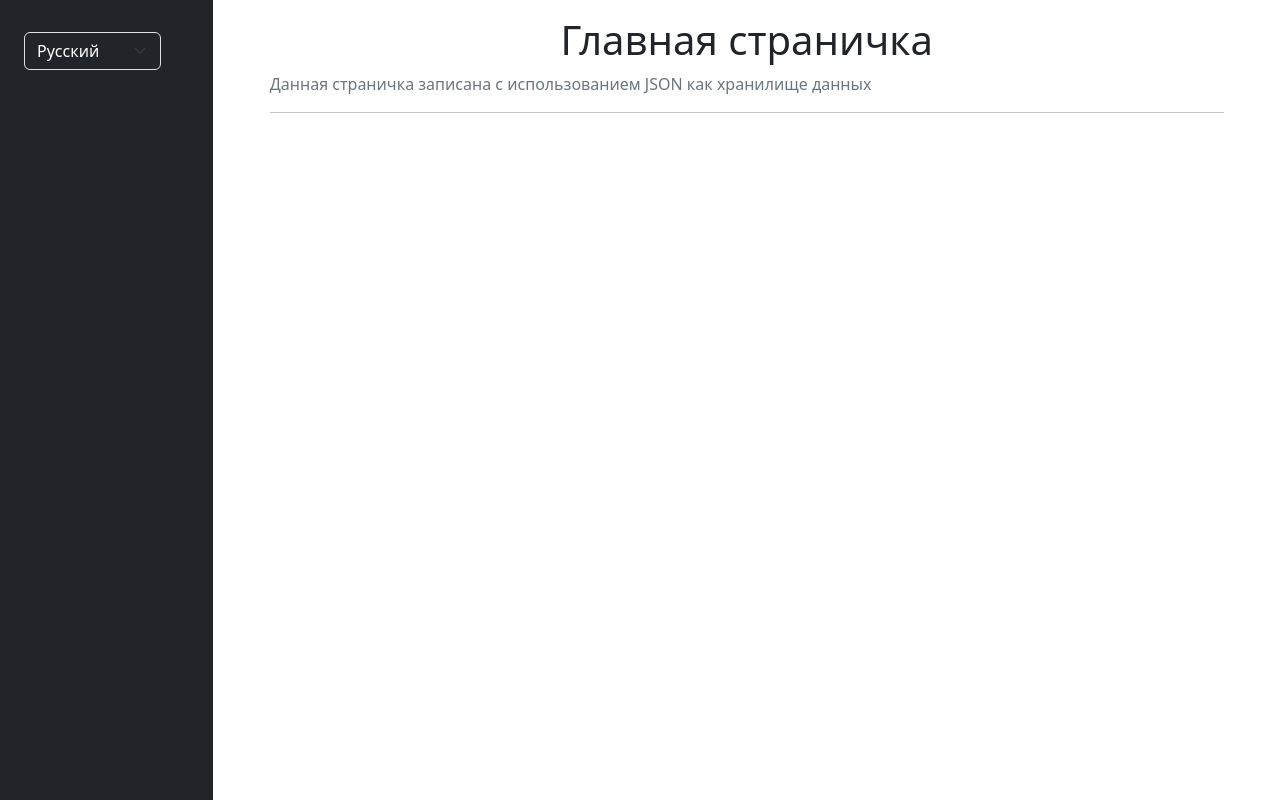
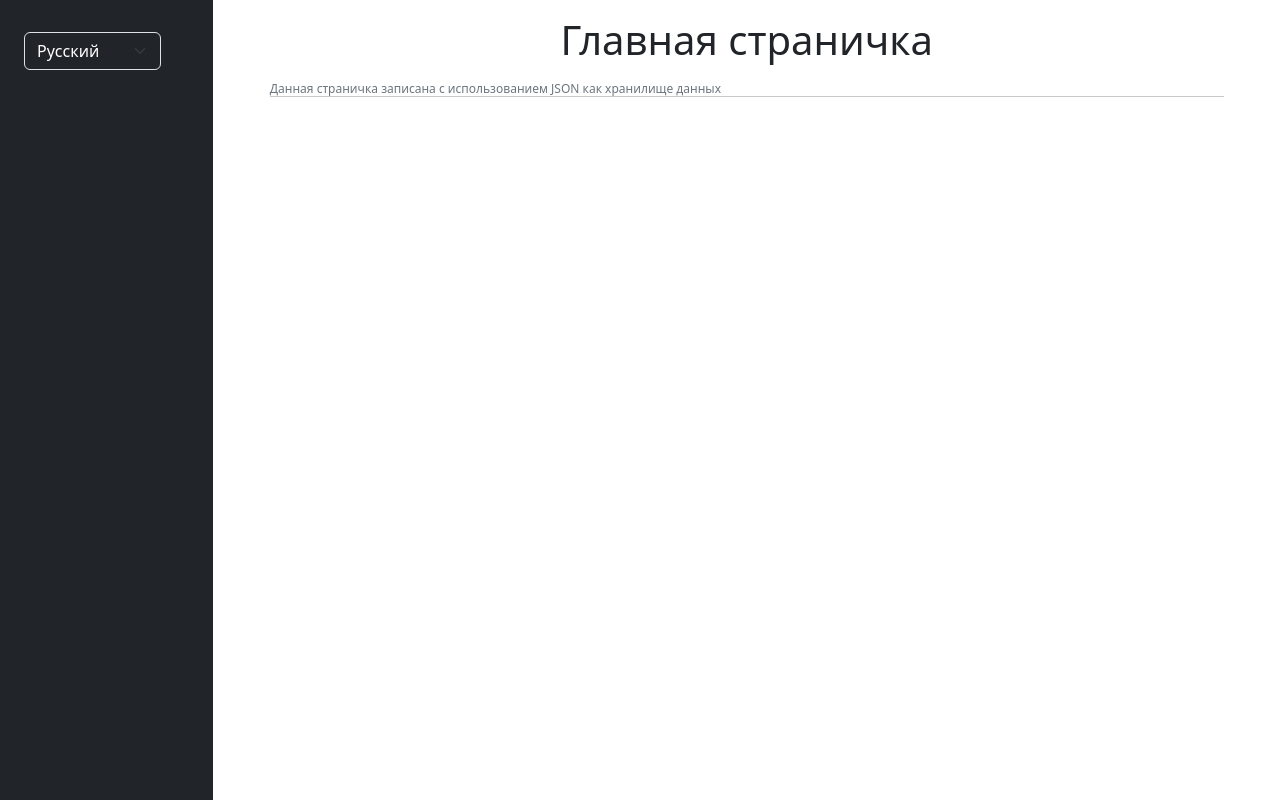
Before and after one commit to Oskorbin-work/django_learn_sharing_templates_email, a Django app: template templates/main_page.html in a window 1280 px wide. Run offline with Django 4.2, Linux system fonts and the light colour scheme; the template is opened without the code that fills it, so the values that code supplies are empty; some libraries are stand-ins or nearby versions.

Commit message:
html-files: add tip where this is information about uses technology current page

```diff
--- a/templates/main_page.html
+++ b/templates/main_page.html
@@ -13,10 +13,11 @@
                         <h1 class="mt-2 text-center">
                             Главная страничка
                         </h1>
-                        <p class="text-secondary">
-                                Данная страничка записана с использованием JSON как хранилище данных
-                        </p>
+                        <sub class="text-secondary">
+                            Данная страничка записана с использованием JSON как хранилище данных
+                        </sub>
                         <hr class="mt-0 mb-4">
+
                     </div>
                 </div>
             </div>
```
